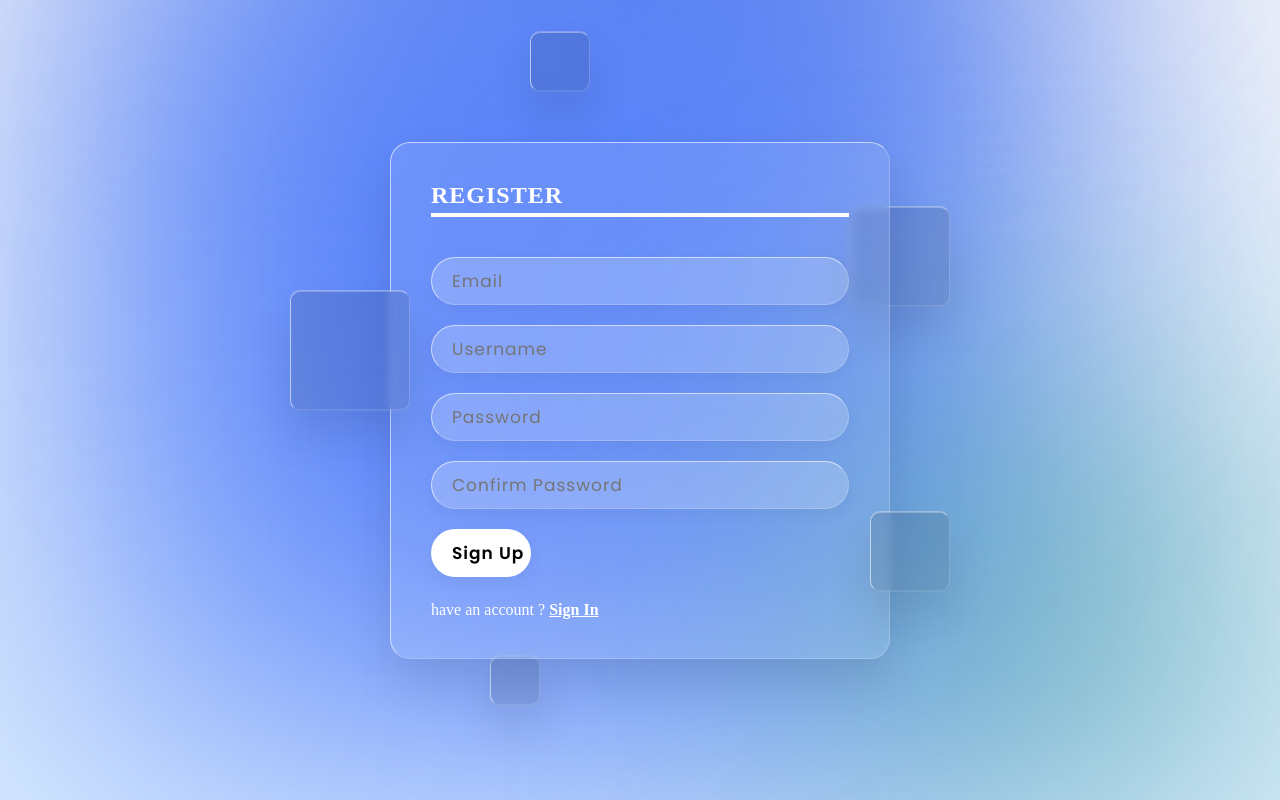
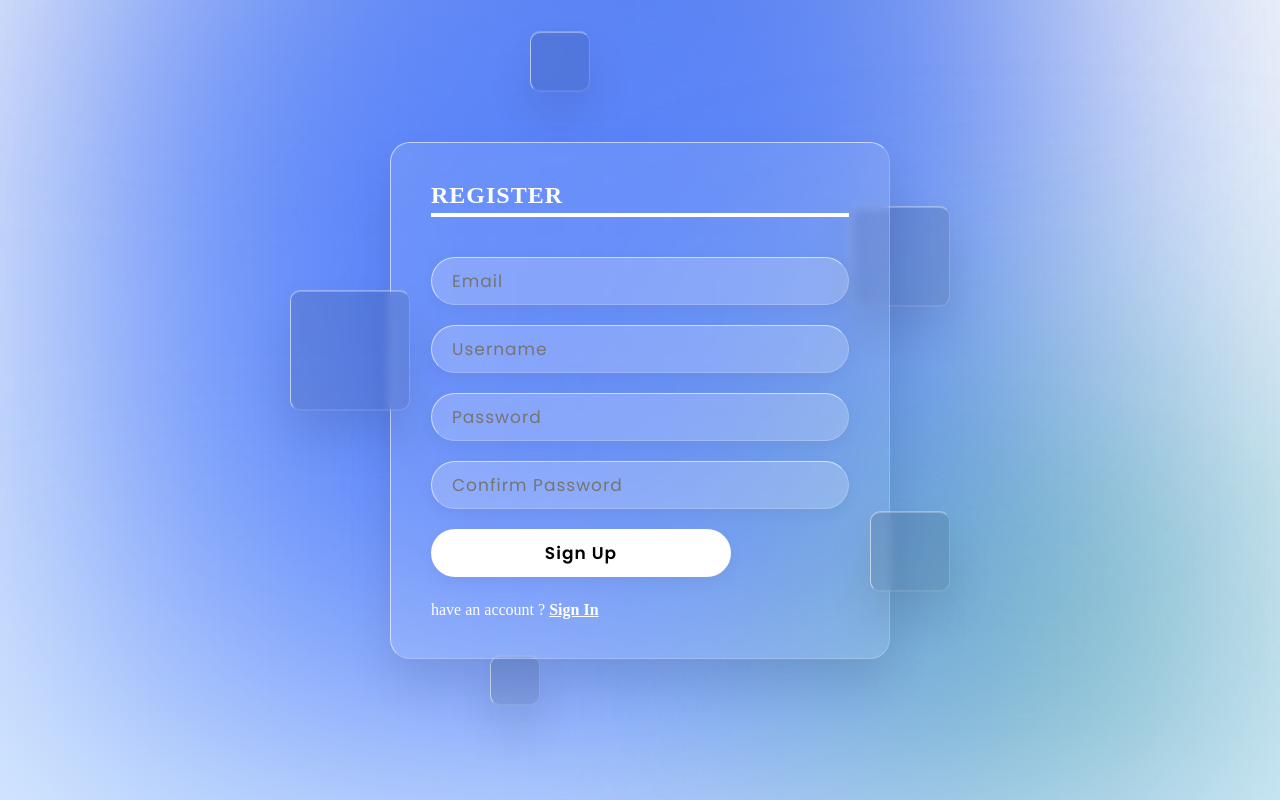
Before and after one commit to MSZHabibie/INF206-2021-RD5-PPD, a PHP site: page /INF206-2021-RD5-PPD/app/views/register/index.php in a window 1280 px wide. Run offline with PHP 8.4, Linux system fonts and the light colour scheme; some libraries are stand-ins or nearby versions.

Commit message:
Perubahan untuk sedikit tampilan

```diff
--- a/public/css/CSS_yovie/Simon.css
+++ b/public/css/CSS_yovie/Simon.css
@@ -244,7 +244,7 @@ section .color:nth-child(3)
 {
 	background: #fff;
 	color: #000;
-	max-width: 100px;
+	max-width: 300px;
 	cursor: pointer;
 	margin-bottom: 20px;
 	font-weight: 600;
--- a/public/css/CSS_yovie/css/Simon.css
+++ b/public/css/CSS_yovie/css/Simon.css
@@ -244,7 +244,7 @@ section .color:nth-child(3)
 {
 	background: #fff;
 	color: #000;
-	max-width: 150px;
+	max-width: 250px;
 	cursor: pointer;
 	margin-bottom: 20px;
 	font-weight: 600;
```
